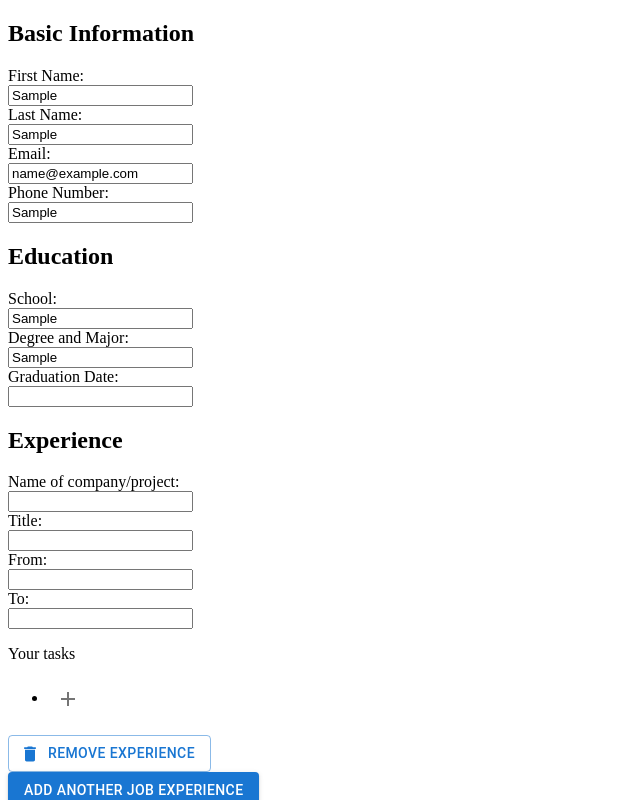
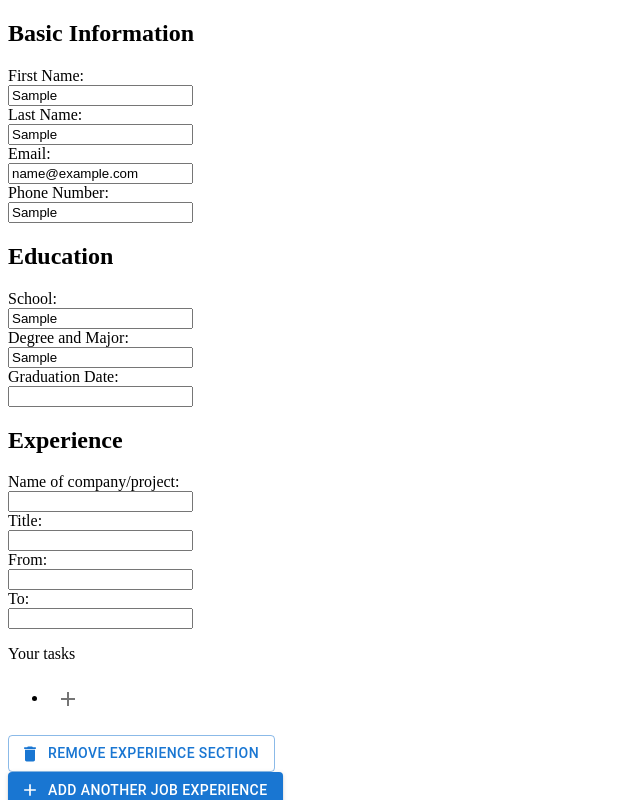
Before and after one commit to steve8D/CV-Application-Creator, a React (Create React App) app in the folder cv-application/: page / in a window 1280 px wide. Both pictures are taken after typing "Sample", "Sample", "name@example.com", "Sample", "Sample", "Sample" into the empty fields and a click on the button "ADD ANOTHER JOB EXPERIENCE". Shown: the top 800 px of the page, without its empty margins (0-640 px from the left). Built offline with nearby package versions, Linux system fonts and the light colour scheme.

Commit message:
Button refactor using MUI pt.2

```diff
--- a/cv-application/src/components/Form.js
+++ b/cv-application/src/components/Form.js
@@ -3,6 +3,7 @@ import Input from "./reuseable-input-fields/Input.js";
 import ExperienceDataInput from "./reuseable-input-fields/ExperienceDataInput.js";
 import Button from "@mui/material/Button";
 import DeleteIcon from '@mui/icons-material/Delete';
+import AddIcon from '@mui/icons-material/Add';
 
 const Form = ({info, onInputChange, handleExperienceDetailsChange, handleExperienceAdd, handleExperienceRemove}) => {
     return (
@@ -22,10 +23,10 @@ const Form = ({info, onInputChange, handleExperienceDetailsChange, handleExperie
             {info.experiences.map(experience => (
 				<React.Fragment key={experience.id}>
                     <ExperienceDataInput experienceDetails={experience} handleExperienceDetailsChange={e => handleExperienceDetailsChange(e, experience.id)}></ExperienceDataInput>
-					<Button variant="outlined" startIcon={<DeleteIcon />} onClick={e => handleExperienceRemove(e, experience.id)}>Remove experience</Button><br/>
+					<Button variant="outlined" startIcon={<DeleteIcon />} onClick={e => handleExperienceRemove(e, experience.id)}>Remove experience section</Button><br/>
 				</React.Fragment>
 			))}
-			<Button variant="contained" onClick={handleExperienceAdd}>Add another job experience</Button>
+			<Button variant="contained" startIcon={<AddIcon />} onClick={handleExperienceAdd}>Add another job experience</Button>
 
             <h2>Technical Skills</h2>
             <Input id="programmingLanguages" name="programmingLanguages" value={info.programmingLanguages} onInputChange={onInputChange}>Programming Languages: </Input><br/>
```
